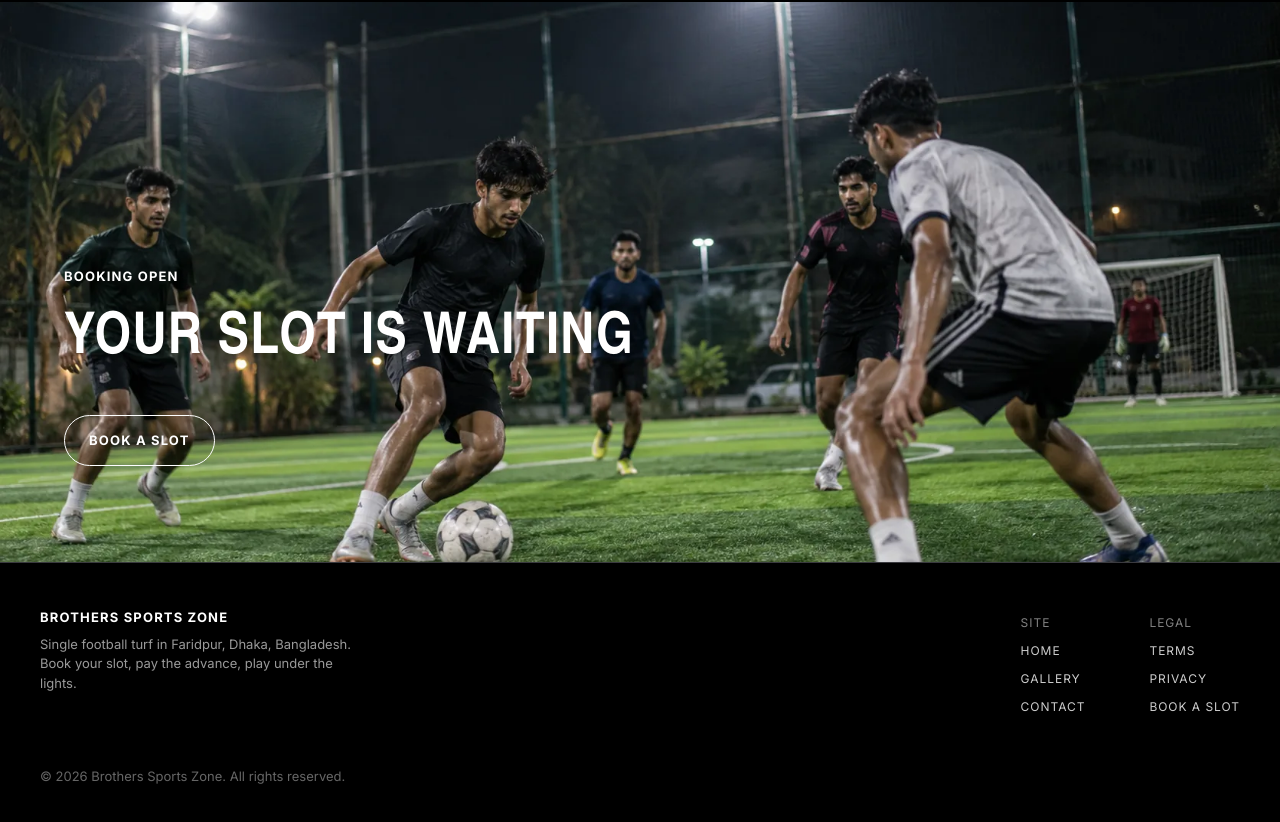
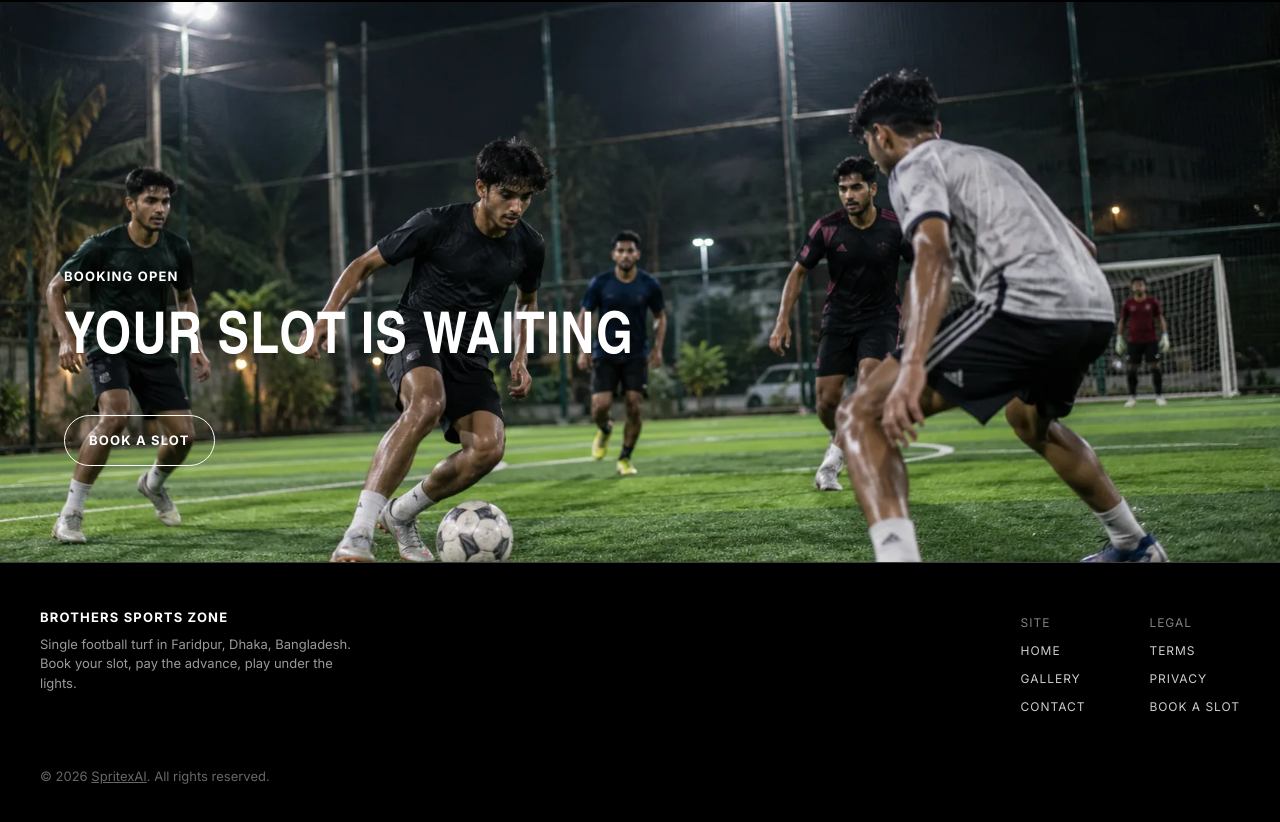
Before and after one commit to Seizmann/brothers-sports-zone, a React (Vite) app in the folder apps/web/: page / in a window 1280 px wide. Shown: the part 1873-2695 px from the top of the page. Built offline with nearby package versions, Linux system fonts and the light colour scheme; no server answers; the database is empty.

Commit message:
feat: footer copyright credits SpritexAI

```diff
--- a/apps/web/src/components/FooterDark.tsx
+++ b/apps/web/src/components/FooterDark.tsx
@@ -28,7 +28,18 @@ export function FooterDark() {
             </div>
           </nav>
         </div>
-        <p className="caption mt-12 text-white/40">© {new Date().getFullYear()} Brothers Sports Zone. All rights reserved.</p>
+        <p className="caption mt-12 text-white/40">
+          © {new Date().getFullYear()}{" "}
+          <a
+            href="https://spritexai.pro.bd"
+            target="_blank"
+            rel="noopener noreferrer"
+            className="underline hover:text-white/70"
+          >
+            SpritexAI
+          </a>
+          . All rights reserved.
+        </p>
       </div>
     </footer>
   );
```
